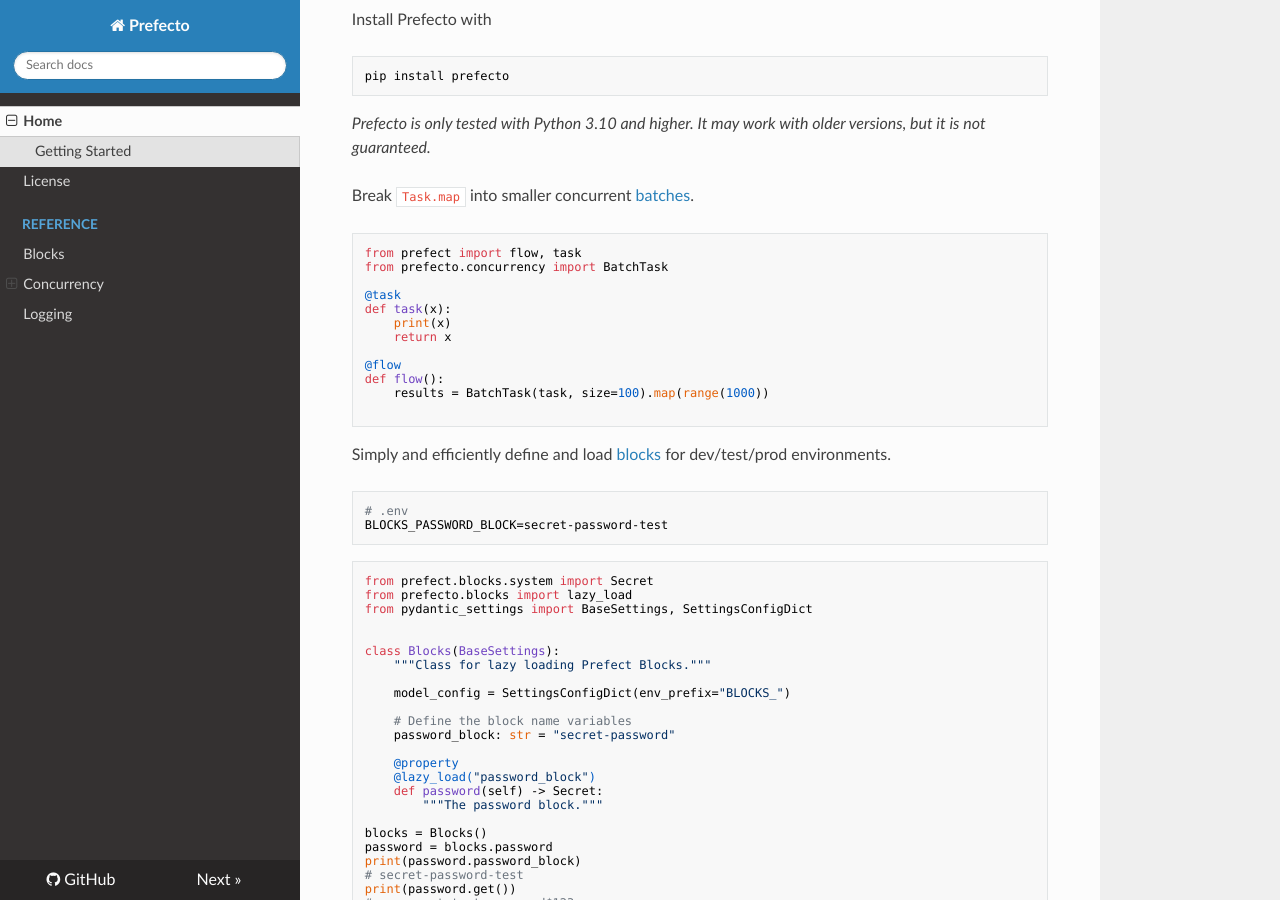
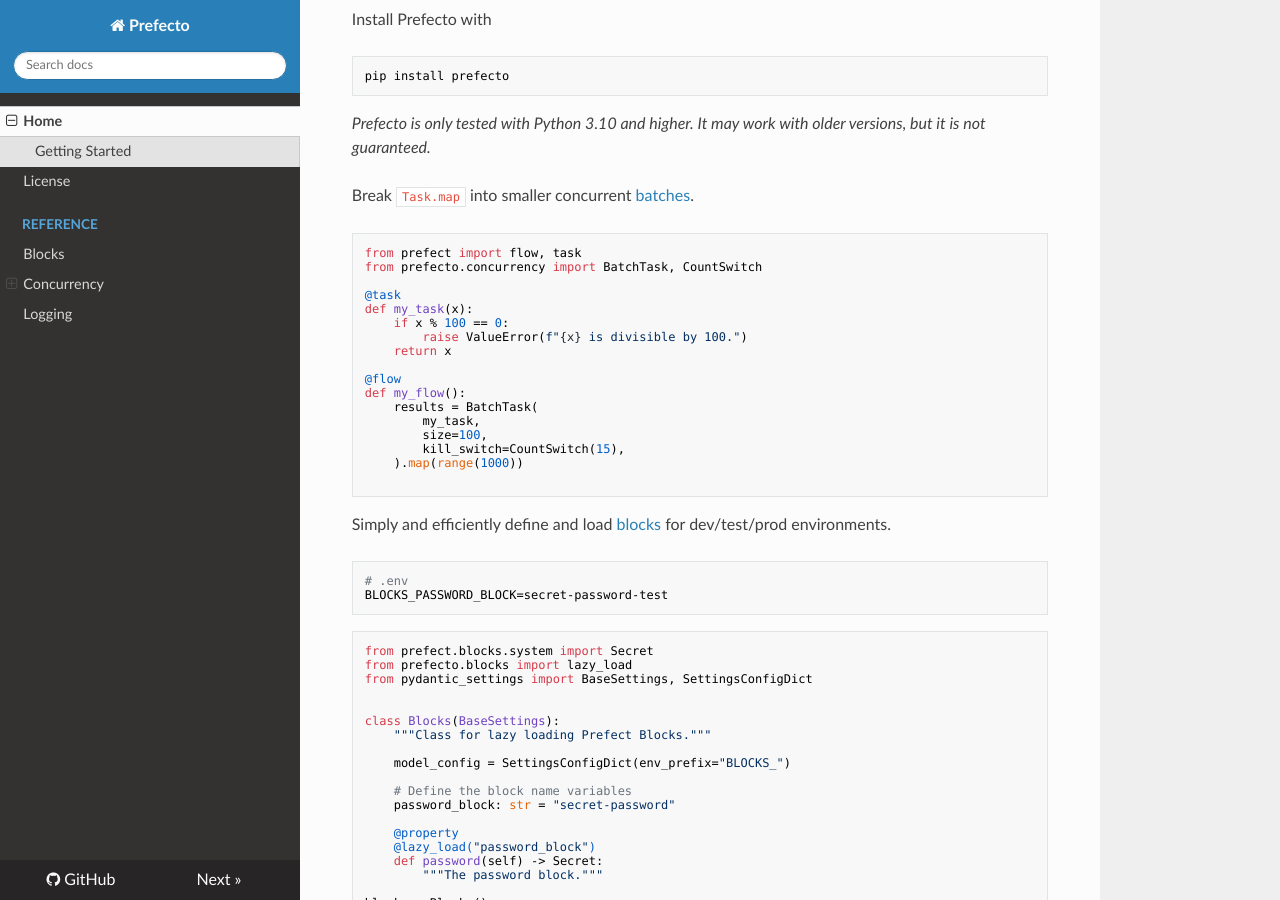
Before and after one commit to dominictarro/prefecto, an MkDocs documentation site: the page built from docs/index.md, in a window 1280 px wide and 900 px high, scrolled down 702 px. Built offline with MkDocs 1.6.1, drawn with Linux system fonts in a browser that asks for light colours; nearby versions of some CDN libraries.

Commit message:
Add kill switches to the  example on the home page

````diff
--- a/docs/index.md
+++ b/docs/index.md
@@ -27,16 +27,21 @@
 
 ```python
 from prefect import flow, task
-from prefecto.concurrency import BatchTask
+from prefecto.concurrency import BatchTask, CountSwitch
 
 @task
-def task(x):
-    print(x)
+def my_task(x):
+    if x % 100 == 0:
+        raise ValueError(f"{x} is divisible by 100.")
     return x
 
 @flow
-def flow():
-    results = BatchTask(task, size=100).map(range(1000))
+def my_flow():
+    results = BatchTask(
+        my_task,
+        size=100,
+        kill_switch=CountSwitch(15),
+    ).map(range(1000))
 
 ```
 
````
